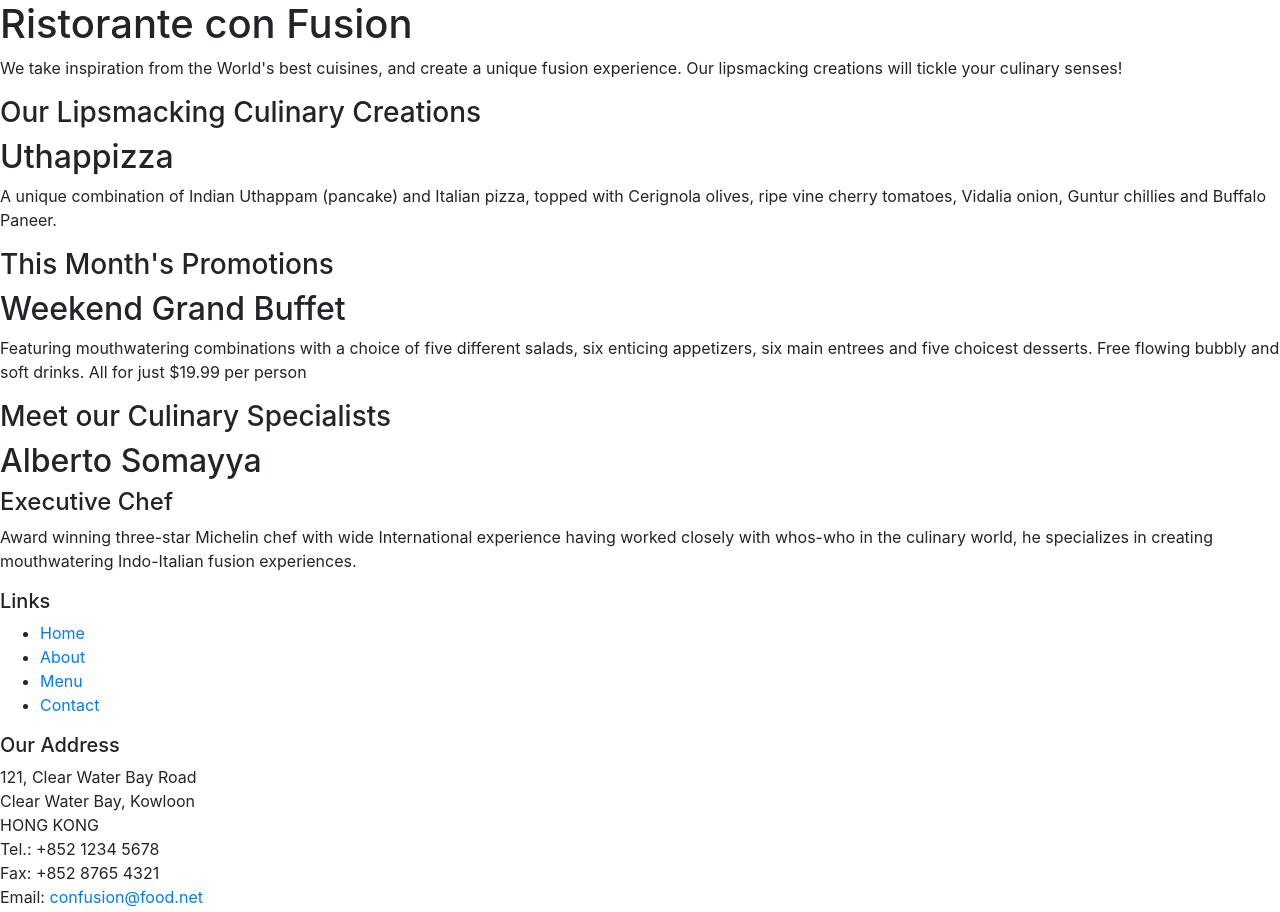
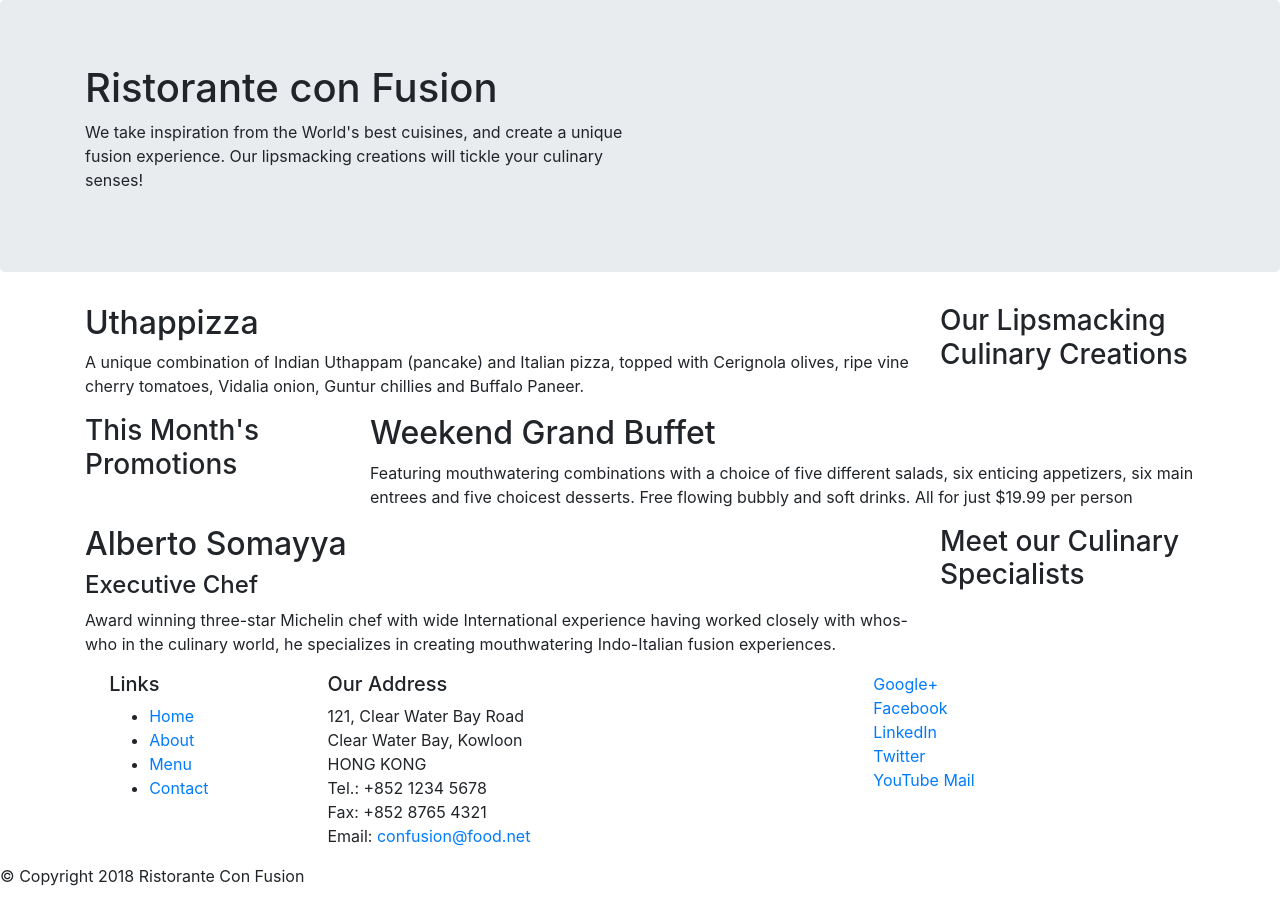
Before and after one commit to GnanaPradeepG/bootstrap-repo, a website: page index.html in a window 1280 px wide. Shown: the top 912 px of the page. Drawn offline with nearby package versions, Linux system fonts and the light colour scheme.

Commit message:
bootstrap container row offset order based tweaks

```diff
--- a/index.html
+++ b/index.html
@@ -15,46 +15,46 @@
 
 <body>
 
-    <header>
-        <div>
-            <div>
-                <div>
+    <header class="jumbotron">
+        <div class="container">
+            <div class="row">
+                <div class="col-12 col-sm-6">
                     <h1>Ristorante con Fusion</h1>
                     <p>We take inspiration from the World's best cuisines, and create a unique fusion experience. Our lipsmacking creations will tickle your culinary senses!</p>
                 </div>
-                <div>
+                <div class="col-12 col-sm">
                 </div>
             </div>
         </div>
     </header>
 
-    <div>
-        <div>
-            <div>
+    <div class="container">
+        <div class="row">
+            <div class="col-12 col-sm-4 col-md-3 order-sm-last">
                 <h3>Our Lipsmacking Culinary Creations</h3>
             </div>
-            <div>
+            <div class="col col-sm col-md order-sm-first">
                 <h2>Uthappizza</h2>
                 <p>A unique combination of Indian Uthappam (pancake) and Italian pizza, topped with Cerignola olives, ripe vine cherry tomatoes, Vidalia onion, Guntur chillies and Buffalo Paneer.</p>
             </div>
         </div>
 
 
-        <div>
-            <div>
+        <div class="row">
+            <div class="col-12 col-sm-4 col-md-3">
                 <h3>This Month's Promotions</h3>
             </div>
-            <div>
+            <div class="col col-sm col-md">
                 <h2>Weekend Grand Buffet</h2>
                 <p>Featuring mouthwatering combinations with a choice of five different salads, six enticing appetizers, six main entrees and five choicest desserts. Free flowing bubbly and soft drinks. All for just $19.99 per person </p>
             </div>
         </div>
 
-        <div>
-            <div>
+        <div class="row">
+            <div class="col-12 col-sm-4 col-md-3 order-sm-last">
                 <h3>Meet our Culinary Specialists</h3>
             </div>
-            <div>
+            <div class="col col-sm col-md order-sm-first">
                 <h2>Alberto Somayya</h2>
                 <h4>Executive Chef</h4>
                 <p>Award winning three-star Michelin chef with wide International experience having worked closely with whos-who in the culinary world, he specializes in creating mouthwatering Indo-Italian fusion experiences. </p>
@@ -63,9 +63,9 @@
     </div>
 
     <footer>
-        <div>
-            <div>
-                <div>
+        <div class="footer">
+            <div class="row">
+                <div class="col-4 offset-1 col-sm-2">
                     <h5>Links</h5>
                     <ul>
                         <li><a href="#">Home</a></li>
@@ -74,7 +74,7 @@
                         <li><a href="#">Contact</a></li>
                     </ul>
                 </div>
-                <div>
+                <div class="col-7 col-sm-5">
                     <h5>Our Address</h5>
                     <address>
 		              121, Clear Water Bay Road<br>
@@ -86,7 +86,7 @@
 		           </address>
                 </div>
                 <div>
-                    <div>
+                    <div class="col-12 col-sm-4">
                         <a href="http://google.com/+">Google+</a>
                         <a href="http://www.facebook.com/profile.php?id=">Facebook</a>
                         <a href="http://www.linkedin.com/in/">LinkedIn</a>
@@ -97,7 +97,7 @@
                 </div>
            </div>
            <div>
-                <div>
+                <div class="row col-auto">
                     <p>© Copyright 2018 Ristorante Con Fusion</p>
                 </div>
            </div>
@@ -108,5 +108,4 @@
     <script src="node_modules/bootstrap/dist/js/bootstrap.min.js"></script>
 
 </body>
-
 </html>
```
